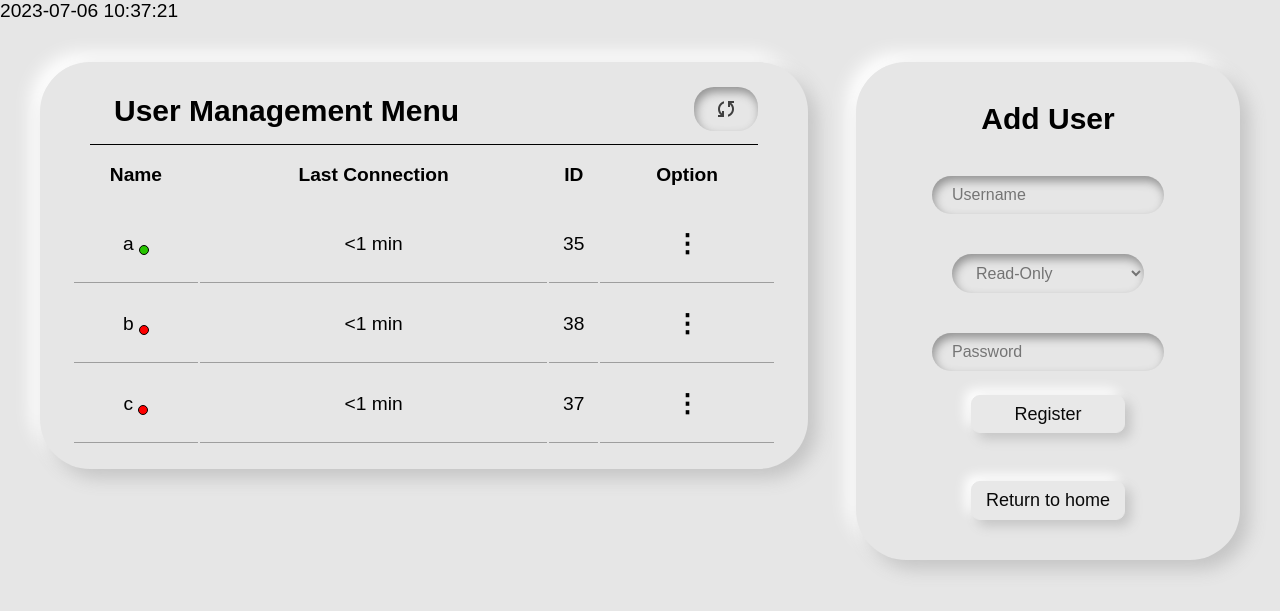
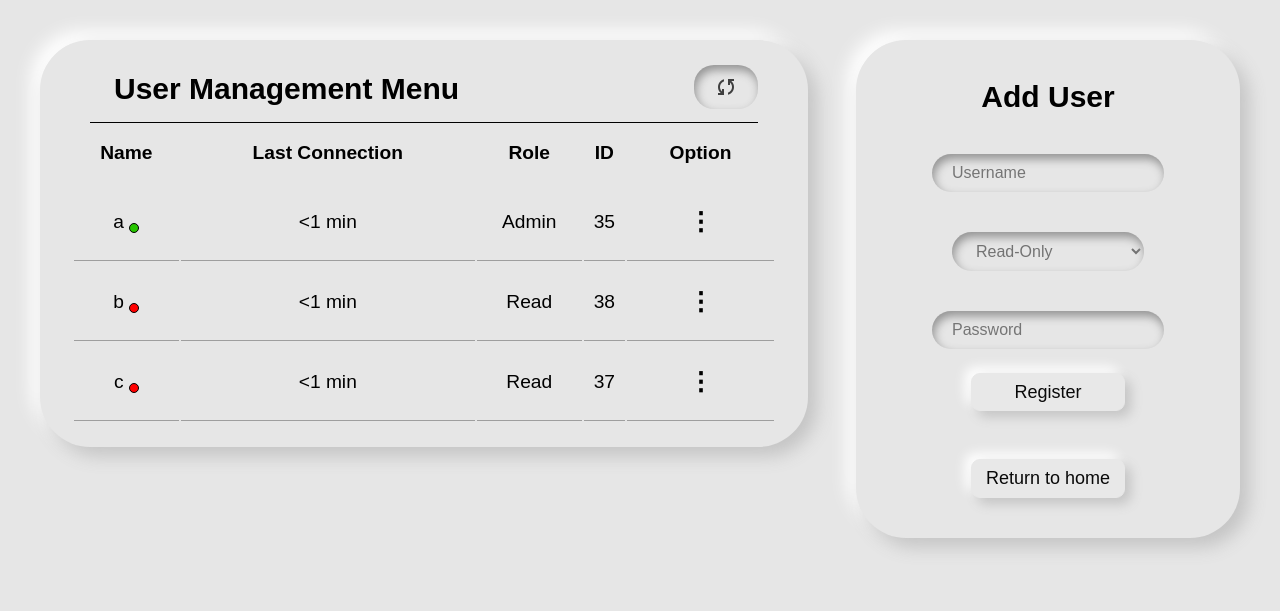
Before and after one commit to Flazio-AgGrid/flazio-aggrid-site, a PHP site: page /userpage.php in a window 1280 px wide. Shown: the top 611 px of the page. Run offline with PHP 8.4, Linux system fonts and the light colour scheme; data comes from the database, SQL or seed files in the repository; some libraries are stand-ins or nearby versions.

Commit message:
Set role in table / edit modal

```diff
--- a/backend/auth.php
+++ b/backend/auth.php
@@ -1,4 +1,5 @@
 <?php
+
 namespace auth;
 
 require_once 'db.php';
@@ -21,6 +22,7 @@ function get_alluserinfo()
             $lastconnection = $row['lastconnection'];
             $userId = $row['id'];
             $status = "";
+            $role = "";
             switch ($row['status']) {
                 case 0:
                     $status = 'connected';
@@ -36,8 +38,20 @@ function get_alluserinfo()
                     break;
             }
 
+            switch ($row['role']) {
+                case 1:
+                    $role = 'Read';
+                    break;
+                case 2:
+                    $role = 'Read/Write';
+                    break;
+                case 3:
+                    $role = 'Admin';
+                    break;
+            }
+
             // Les variables $status et $lastconnection ne sont pas utilisées ici, donc elles peuvent être supprimées.
-            array_push($result, array("userId" => $userId, "username" => $row['username'], "status" => array("titleStatus" => $status, "idStatus" => $row['status']), "lastConnection" => $lastconnection));
+            array_push($result, array("userId" => $userId, "username" => $row['username'], "status" => array("titleStatus" => $status, "idStatus" => $row['status']), "role" => array("titleRole" => $role, "idRole" => $row['role']), "lastConnection" => $lastconnection));
         }
 
 
@@ -46,7 +60,6 @@ function get_alluserinfo()
     } else {
         return false;
     }
-
 }
 
 /**
@@ -248,7 +261,6 @@ function registerUser($username, $password)
 function deleteUser($userId)
 {
     return \db\deleteUser($userId);
-
 }
 
 function editAccount($userId, $username, $password, $role)
@@ -259,17 +271,13 @@ function editAccount($userId, $username, $password, $role)
             array_push($result, array("message" => "Username", "status" => modifiedUsername($userId, $username)));
         }
         if ($password) {
-            array_push($result, array("message" => "Password", "status" => modifiedPassword($userId, $password)));
-            ;
+            array_push($result, array("message" => "Password", "status" => modifiedPassword($userId, $password)));;
         }
         if ($role) {
-            array_push($result, array("message" => "Role", "status" => modifiedRole($userId, $role)));
-            ;
+            array_push($result, array("message" => "Role", "status" => modifiedRole($userId, $role)));;
         }
         return json_encode($result);
     } else {
         return json_encode(array("status" => false, "message" => "Need UserID"));
     }
 }
-
-?>
--- a/backend/db.php
+++ b/backend/db.php
@@ -286,7 +286,7 @@ function get_alluserinfo()
     global $mysqli;
 
     // Récupération des utilisateurs depuis la base de données
-    $query = "SELECT id, username, lastconnection, status FROM users ORDER BY username";
+    $query = "SELECT id, username, lastconnection, status, role FROM users ORDER BY username";
 
     try {
         $result = $mysqli->query($query);
--- a/style.css
+++ b/style.css
@@ -337,6 +337,6 @@ a#button_submit {
     font-weight: bold;
 }
 
-select#role {
+select.role {
     width: 59%;
 }
--- a/userpage.php
+++ b/userpage.php
@@ -20,8 +20,7 @@ if (!isset($_SESSION['authenticated']) && auth\checkLogin()) {
     <meta name="viewport" content="width=device-width, initial-scale=1.0">
     <title>CRM Flazio</title>
     <link rel="stylesheet" href="style.css">
-    <link rel="stylesheet"
-        href="https://fonts.googleapis.com/css2?family=Material+Symbols+Outlined:opsz,wght,FILL,GRAD@48,400,0,0" />
+    <link rel="stylesheet" href="https://fonts.googleapis.com/css2?family=Material+Symbols+Outlined:opsz,wght,FILL,GRAD@48,400,0,0" />
     <script src="https://cdn.jsdelivr.net/npm/ag-grid-enterprise@30.0.2/dist/ag-grid-enterprise.min.js"></script>
 
     <!-- Prevent caching of the page -->
@@ -31,10 +30,7 @@ if (!isset($_SESSION['authenticated']) && auth\checkLogin()) {
 </head>
 
 <body>
-    <?php
-    // Display the current date and time
-    echo date('Y-m-d H:i:s');
-    ?>
+
 
     <div id="page">
         <!-- User Management Section -->
@@ -54,7 +50,6 @@ if (!isset($_SESSION['authenticated']) && auth\checkLogin()) {
 
                 // Call the function to get user information
                 $result = \auth\get_alluserinfo();
-
                 if ($result) {
                     // Display the user information in a table
                 ?>
@@ -65,6 +60,9 @@ if (!isset($_SESSION['authenticated']) && auth\checkLogin()) {
                             </th>
                             <th>
                                 <h2>Last Connection</h2>
+                            </th>
+                            <th>
+                                <h2>Role</h2>
                             </th>
                             <th>
                                 <h2>ID</h2>
@@ -123,8 +121,7 @@ if (!isset($_SESSION['authenticated']) && auth\checkLogin()) {
                             }
                         ?>
                             <!-- // Display each user's information row in the table -->
-                            <tr class='tr_status'
-                                style='background-color:<?php echo $color_status ?>; color:<?php echo $font_color ?>'>
+                            <tr class='tr_status' style='background-color:<?php echo $color_status ?>; color:<?php echo $font_color ?>'>
                                 <td>
                                     <?php echo $row["username"] ?>
                                     <span class='dot' style='background-color: <?php echo $color; ?>'>
@@ -134,6 +131,9 @@ if (!isset($_SESSION['authenticated']) && auth\checkLogin()) {
                                     <?php echo $timePassed ?>
                                 </td>
                                 <td>
+                                    <?php echo $row['role']['titleRole'] ?>
+                                </td>
+                                <td>
                                     <?php echo $row["userId"] ?>
                                 </td>
                                 <td>
@@ -141,14 +141,10 @@ if (!isset($_SESSION['authenticated']) && auth\checkLogin()) {
                                         <div class='ellipsis'>&#8942;</div>
                                         <div class='dropdown-content'>
                                             <!-- Options for each user -->
-                                            <a class='dropdown_one status_button' href='#'
-                                                data-id='<?php echo $row["userId"] ?>'
-                                                data-idStatus='<?php echo $row['status']['idStatus'] ?>'>Enabled/Disabled</a>
+                                            <a class='dropdown_one status_button' href='#' data-id='<?php echo $row["userId"] ?>' data-idStatus='<?php echo $row['status']['idStatus'] ?>'>Enabled/Disabled</a>
                                             <a class='log_button' href='#' data-id='<?php echo $row["userId"] ?>'>Log</a>
                                             <a class='edit_button' href='#' data-id='<?php echo $row["userId"] ?>'>Edit</a>
-                                            <a class='dropdown_three delete_button' href='#'
-                                                data-id='<?php echo $row["userId"] ?>'
-                                                data-idStatus=' <?php echo $row['status']['idStatus'] ?>'>
+                                            <a class='dropdown_three delete_button' href='#' data-id='<?php echo $row["userId"] ?>' data-idStatus=' <?php echo $row['status']['idStatus'] ?>'>
                                                 <span class='text_delete'>Delete</span>
                                             </a>
                                         </div>
@@ -174,16 +170,14 @@ if (!isset($_SESSION['authenticated']) && auth\checkLogin()) {
             <h1 class="title_box">Add User</h1>
             <div class="box_user_management_content">
                 <form method="POST" action="userpage.php">
-                    <input placeholder="Username" class="input" name="username" type="text" autocomplete="username"
-                        required>
+                    <input placeholder="Username" class="input" name="username" type="text" autocomplete="username" required>
                     <!-- Future feature: Role selection -->
                     <select placeholder="Role" class="input" name="role" required>
                         <option value="0">Read-Only</option>
                         <option value="1">Read-Write</option>
                         <option value="2">Admin</option>
                     </select>
-                    <input placeholder="Password" class="input" name="password" type="password"
-                        autocomplete="current-password" required>
+                    <input placeholder="Password" class="input" name="password" type="password" autocomplete="current-password" required>
                     <input class="button_white" type="submit" name="button_submit" value="Register">
                 </form>
                 <input id="homeButton" class="button_white" type="button" name="homeButton" value="Return to home">
@@ -221,16 +215,15 @@ if (!isset($_SESSION['authenticated']) && auth\checkLogin()) {
 
                     <!-- Future feature: Role selection -->
                     <span class='modal_span'>
-                        <i>Role: <?php echo $row["username"] ?></i>
+                        <i>Role: <?php echo $row['role']['titleRole'] ?></i>
                         <!-- 1 = read ; 2 = read/write ; 3 = admin -->
-                        <select>
-                            <option value="1">Read</option>
+                        <select placeholder="Role" class="input role" name="role" required="">
+                            <option value="1">Read-Only</option>
                             <option value="2">Read/Write</option>
                             <option value="3">Admin</option>
                         </select>
-                        <input placeholder='Role' class='input' name='role' type='text'>
                     </span>
-                    <br> ";
+                    <br>
 
                     <span class='modal_span'>
                         <i>New Password: </i>
@@ -258,7 +251,7 @@ if (!isset($_SESSION['authenticated']) && auth\checkLogin()) {
 
         // DELETE USER
         deleteButtons.forEach(button => {
-            button.addEventListener('click', function (event) {
+            button.addEventListener('click', function(event) {
                 const userId = button.getAttribute('data-id'); // Récupérer l'ID de l'utilisateur
                 fetch('backend.php?page=deleteUser&userId=' + userId)
                     .then((response) => response.json())
@@ -266,14 +259,16 @@ if (!isset($_SESSION['authenticated']) && auth\checkLogin()) {
                         console.log(res)
                         createNotification(`Delete user ${res ? "success" : "failed"}`)
                     });;
-                setTimeout(() => { location.reload(); }, 250)
+                setTimeout(() => {
+                    location.reload();
+                }, 250)
             });
         });
 
         // UPDATE USERS STATUS
         statusButtons.forEach(button => {
 
-            button.addEventListener('click', function (event) {
+            button.addEventListener('click', function(event) {
                 const userId = button.getAttribute('data-id'); // Récupérer l'ID de l'utilisateur
                 const idStatus = button.getAttribute('data-idStatus');
 
@@ -293,7 +288,9 @@ if (!isset($_SESSION['authenticated']) && auth\checkLogin()) {
                             console.log(res)
                             createNotification(`Update status ${res ? "success" : "failed"}`)
                         });
-                    setTimeout(() => { location.reload(); }, 250)
+                    setTimeout(() => {
+                        location.reload();
+                    }, 250)
                 }
 
                 switch (parseInt(idStatus)) {
@@ -309,7 +306,7 @@ if (!isset($_SESSION['authenticated']) && auth\checkLogin()) {
 
         logButtons.forEach(button => {
             const userId = button.getAttribute('data-id');
-            button.addEventListener('click', function (event) {
+            button.addEventListener('click', function(event) {
                 fetch(`backend.php?page=logs&id=${userId}&modeUser=true`)
                     .then((response) => response.json())
                     .then((data) => {
@@ -325,7 +322,7 @@ if (!isset($_SESSION['authenticated']) && auth\checkLogin()) {
 
         // UPDATE USERS DATA
         editButtons.forEach(button => {
-            button.addEventListener('click', function (event) {
+            button.addEventListener('click', function(event) {
                 event.preventDefault();
                 openModal(event.target.getAttribute('data-id'));
             });
@@ -350,7 +347,6 @@ if (!isset($_SESSION['authenticated']) && auth\checkLogin()) {
         })
 
         function handleSubmit(event) {
-            event.preventDefault();
 
             const form = event.target; // Get the form that was submitted
             const formData = new FormData(form); // Collect form data
@@ -367,7 +363,9 @@ if (!isset($_SESSION['authenticated']) && auth\checkLogin()) {
                 }).catch((err) => {
                     console.error(err)
                 })
-            setTimeout(() => { location.reload(); }, 750)
+            setTimeout(() => {
+                location.reload();
+            }, 750)
         }
         const forms = document.querySelectorAll('.editForm');
         forms.forEach((form) => {
@@ -407,13 +405,13 @@ if (!isset($_SESSION['authenticated']) && auth\checkLogin()) {
 
             notificationsContainer.insertBefore(notification, notificationsContainer.firstChild);
 
-            setTimeout(function () {
+            setTimeout(function() {
                 notification.style.opacity = "1";
             }, 100);
 
-            setTimeout(function () {
+            setTimeout(function() {
                 notification.style.opacity = "0";
-                setTimeout(function () {
+                setTimeout(function() {
                     notification.parentNode.removeChild(notification);
                 }, 300);
             }, 3000);
@@ -422,7 +420,7 @@ if (!isset($_SESSION['authenticated']) && auth\checkLogin()) {
 
     <script>
         const homeButton = document.getElementById("homeButton");
-        homeButton.addEventListener("click", function () {
+        homeButton.addEventListener("click", function() {
             document.location.pathname = "/";
         });
     </script>
```
Lines whose indentation alone changed are shown as unchanged.
